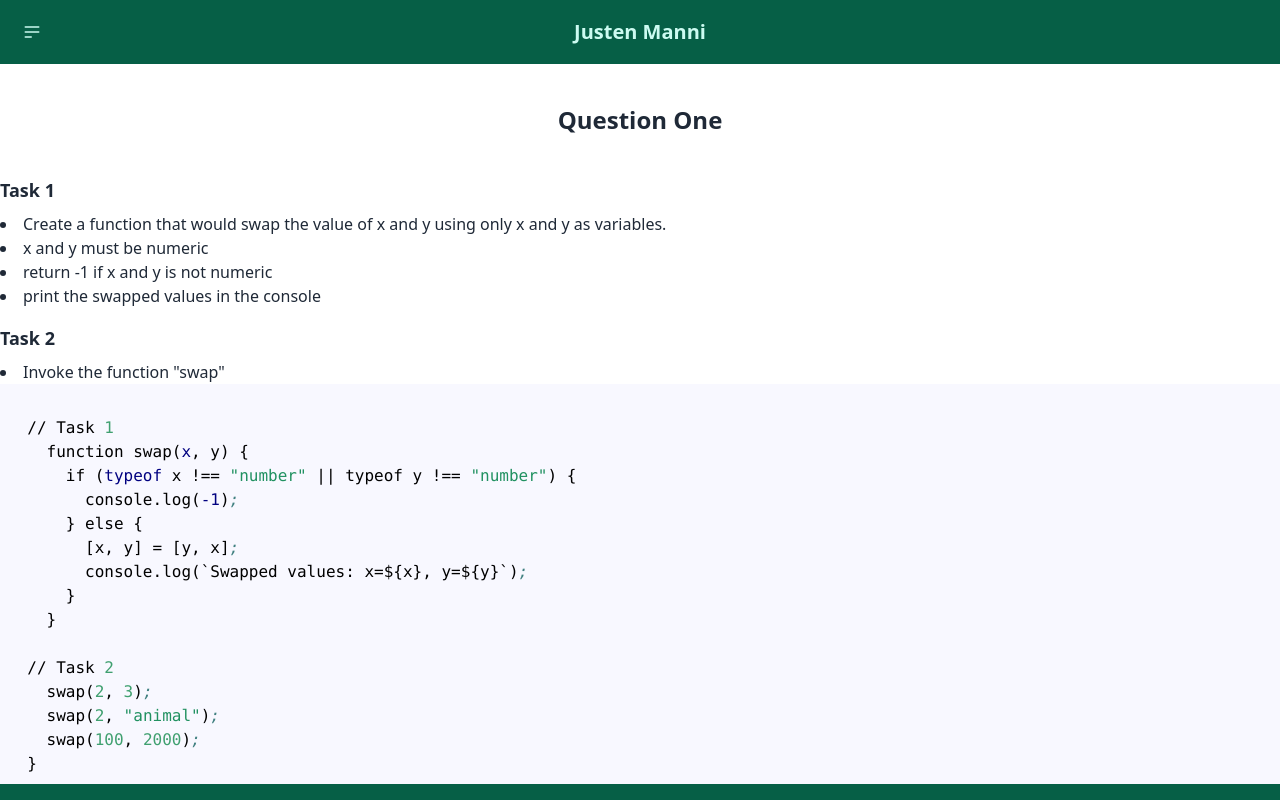
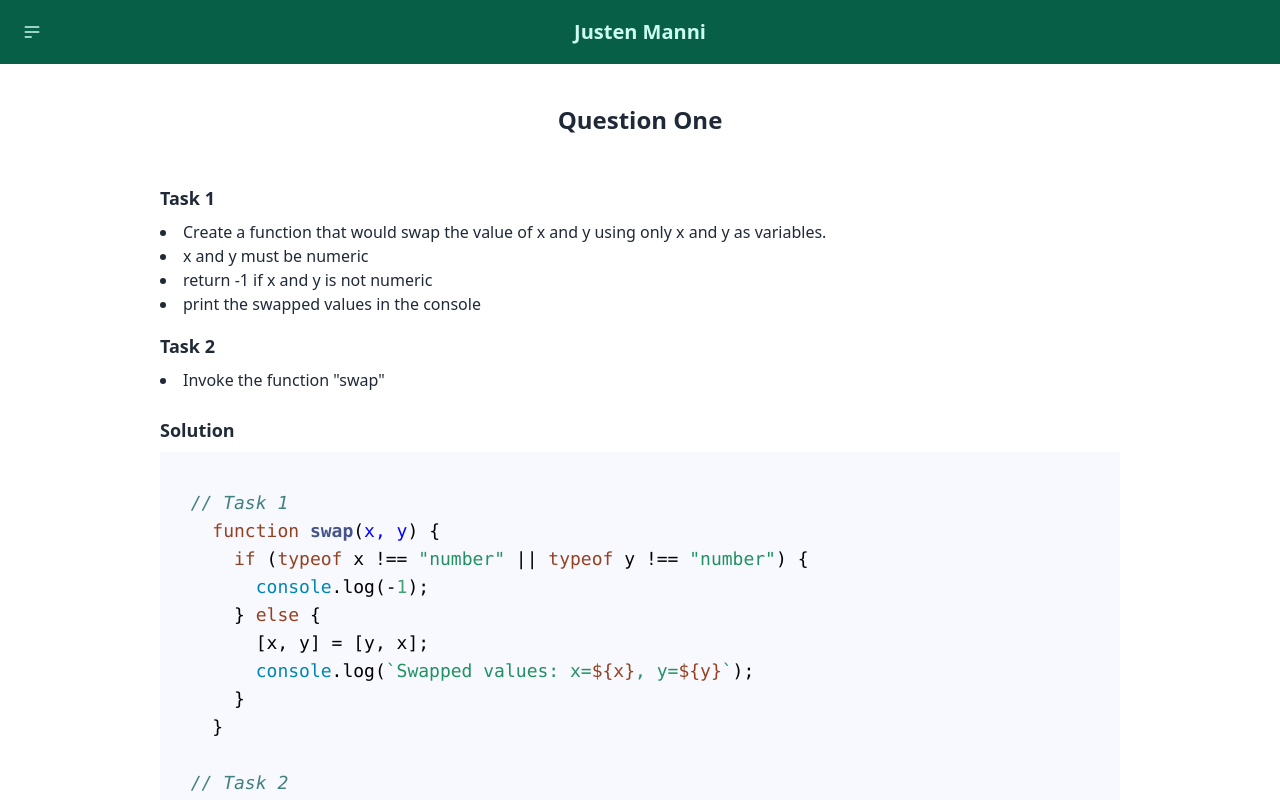
Before and after one commit to JustenMX/NTU-SCTP-SE-ENTRY-TEST, a React (Vite) app: page /QuestionOne in a window 1280 px wide. Shown: the top 800 px of the page. Built offline with nearby package versions, Linux system fonts and the light colour scheme.

Commit message:
Update CSS changes to QuestionOne.jsx

```diff
--- a/src/pages/QuestionOne.jsx
+++ b/src/pages/QuestionOne.jsx
@@ -1,7 +1,6 @@
 import React from "react";
 import SyntaxHighlighter from "react-syntax-highlighter";
 import { docco } from "react-syntax-highlighter/dist/esm/styles/hljs";
-import js from "react-syntax-highlighter/dist/esm/languages/hljs/javascript";
 
 function QuestionOne() {
   // Question One Answer
@@ -20,10 +19,12 @@ function QuestionOne() {
     swap(2, 3);
     swap(2, "animal");
     swap(100, 2000);
-  }`;
+  }
+  `;
 
   return (
     <>
+      <div className="max-w-screen-lg px-4 md:px-8 mx-auto flex flex-col h-screen">
         <div className="dark:text-teal-100">
           <h1 className="font-bold text-2xl text-center m-10">Question One</h1>
         </div>
@@ -31,22 +32,28 @@ function QuestionOne() {
           <h3 className="font-semibold text-lg my-2">Task 1</h3>
           <ul className="list-inside list-disc">
             <li>
-            Create a function that would swap the value of x and y using only x
-            and y as variables.
+              Create a function that would swap the value of x and y using only
+              x and y as variables.
             </li>
             <li>x and y must be numeric</li>
             <li>return -1 if x and y is not numeric</li>
             <li>print the swapped values in the console</li>
           </ul>
           <h3 className="font-semibold text-lg mt-4 mb-2">Task 2</h3>
-        <ul className="list-inside list-disc">
+          <ul className="list-inside list-disc mb-4">
             <li>Invoke the function &quot;swap&quot;</li>
           </ul>
         </div>
         <div>
-        <SyntaxHighlighter language={js} style={docco}>
+          <h3 className="font-semibold text-lg my-2">Solution</h3>
+          <SyntaxHighlighter
+            className="text-lg"
+            language="javascript"
+            style={docco}
+          >
             {ansQuestionOne}
           </SyntaxHighlighter>
+        </div>
       </div>
     </>
   );
```
Lines whose indentation alone changed are shown as unchanged.
